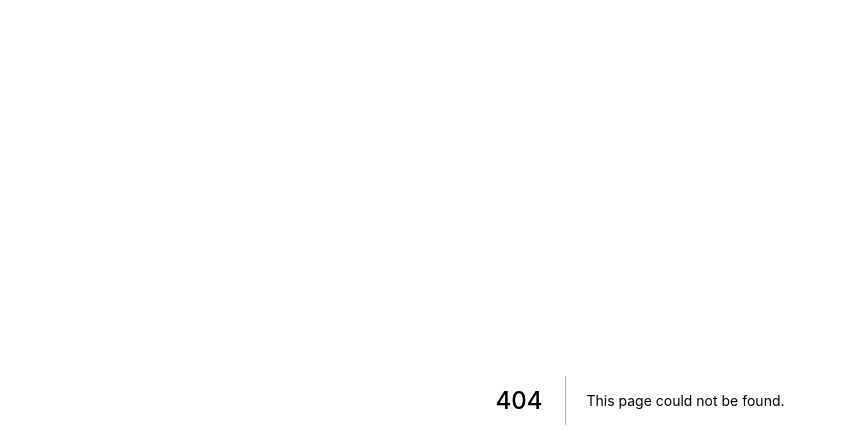
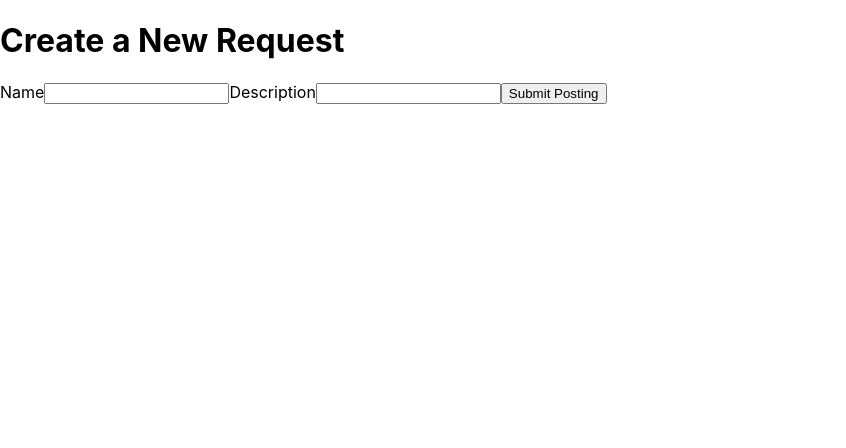
Before and after one commit to cswithen/west-march, a Next.js app: page /campaigns/posts in a window 1280 px wide. Before the commit this address had no page. Shown: the top 448 px of the page, without its empty margins (0-846 px from the left). Built offline with nearby package versions, Linux system fonts and the light colour scheme.

Commit message:
feat: new request
users can add a new request to the notion database by navigating to the /campaign/posts page url and filling out the form

closes #26

```diff
--- /dev/null
+++ b/pages/campaigns/posts/index.js
@@ -0,0 +1,46 @@
+import { useState } from "react";
+import styles from "../../../styles/Home.module.css";
+
+const NewPost = () => {
+  const [name, setName] = useState("");
+  const [description, setDescription] = useState("");
+
+  const submitPosting = async () => {
+    const response = await fetch("/api/posts", {
+      method: "POST",
+      body: JSON.stringify({ name, description }),
+      headers: {
+        "Notion-Version": "2021-08-16",
+        "Content-Type": "application/json",
+      },
+    });
+    const data = await response.json();
+    console.log(data);
+  };
+
+  console.log("renderme");
+
+  return (
+    <div>
+      <h1>Create a New Request</h1>
+      <label htmlFor="name">Name</label>
+      <input
+        type="text"
+        value={name}
+        onChange={(e) => setName(e.target.value)}
+        name="name"
+      />
+      <label htmlFor="description">Description</label>
+      <input
+        type="text"
+        value={description}
+        onChange={(e) => setDescription(e.target.value)}
+        name="description"
+      />
+
+      <button onClick={submitPosting}>Submit Posting</button>
+    </div>
+  );
+};
+
+export default NewPost;
```
